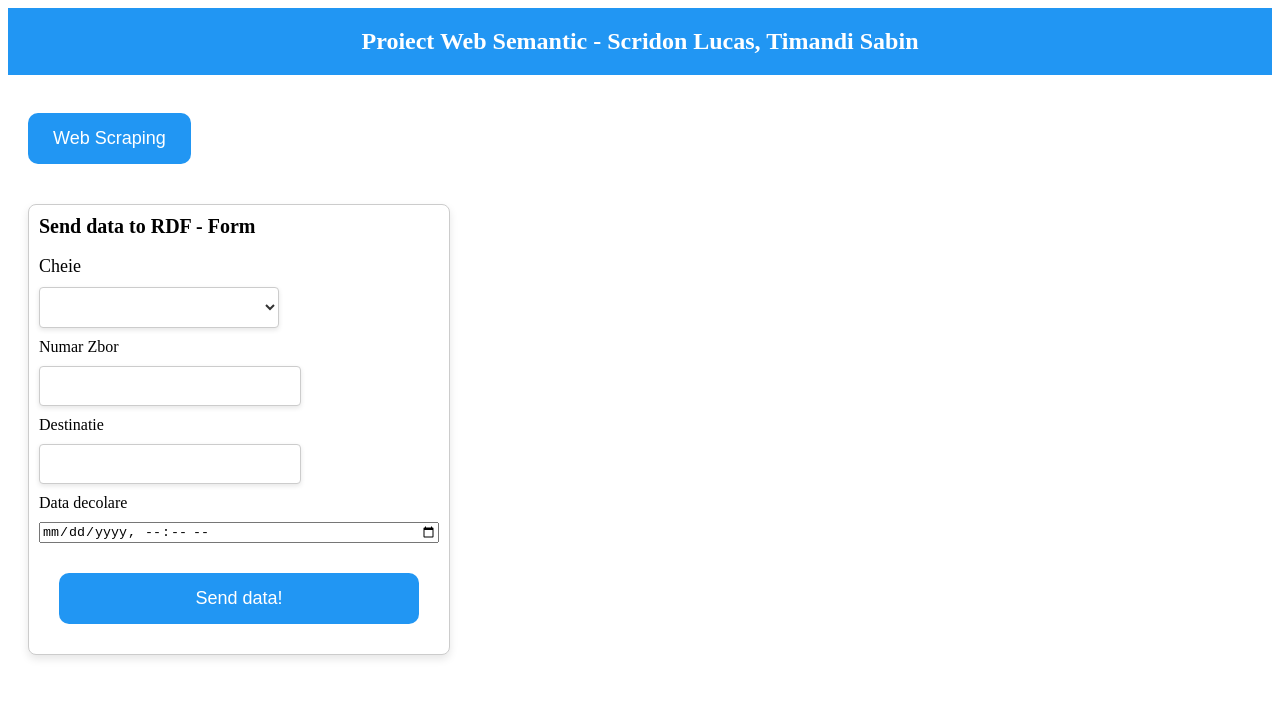
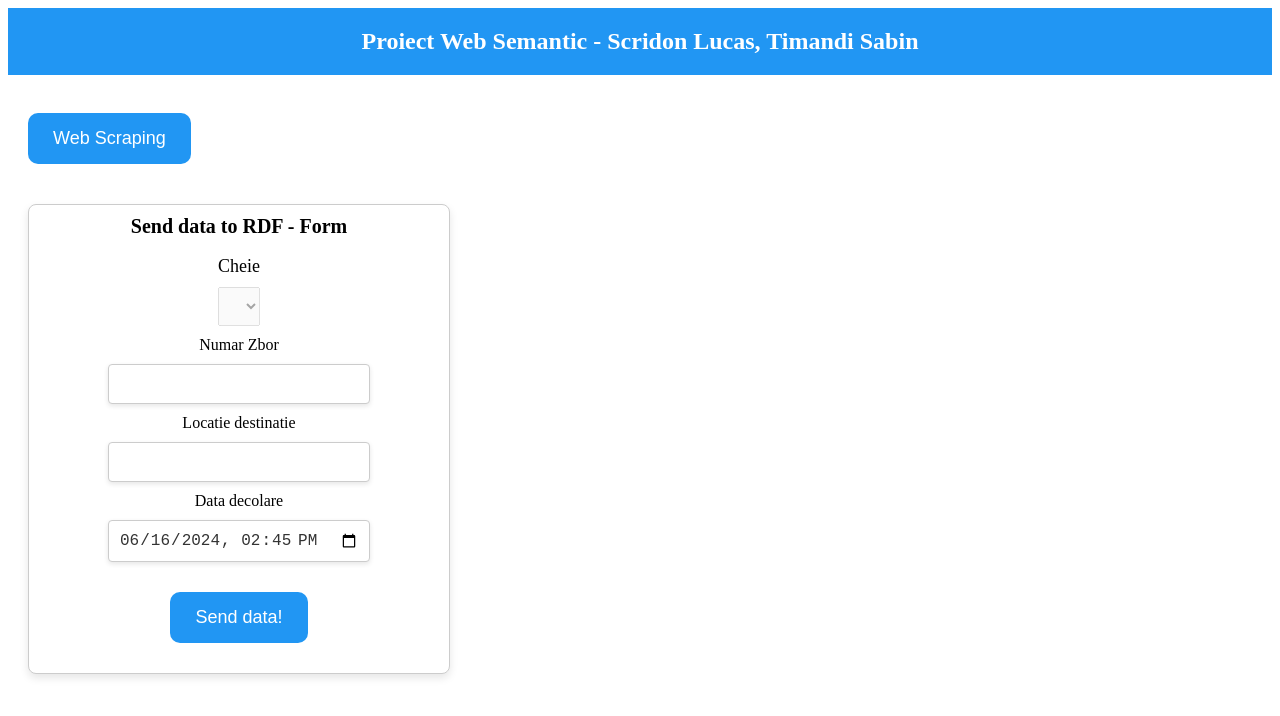
Before and after one commit to scridonlucas/semanticweb-front, a React (Vite) app: page / in a window 1280 px wide. Shown: the top 716 px of the page. Built offline with nearby package versions, Linux system fonts and the light colour scheme.

Commit message:
form done

```diff
--- a/src/App.jsx
+++ b/src/App.jsx
@@ -25,6 +25,7 @@ function App() {
       alert(error.message);
     }
   };
+
   return (
     <div style={{ minHeight: '100%' }}>
       <Header text="Proiect Web Semantic - Scridon Lucas, Timandi Sabin" />
--- a/src/Components/Form.jsx
+++ b/src/Components/Form.jsx
@@ -1,71 +1,84 @@
 import Button from './Button';
+import parsers from '../utils/parsers';
+import stlyes from '../utils/styles';
+import { useEffect, useState } from 'react';
 
 export default function Form({ data }) {
-  const formContainerStyle = {
-    backgroundColor: 'white',
-    padding: '10px',
-    borderRadius: '8px',
-    maxWidth: '400px',
-    margin: '20px',
-    boxShadow: '0 4px 8px rgba(0,0,0,0.1)',
-    border: '1px solid #ccc',
+  const [airportKey, setAirportKey] = useState('');
+  const [options, setOptions] = useState([]);
+  const [flightNumber, setFlightNumber] = useState('');
+  const [arrivalAirport, setArrivalAirport] = useState('');
+  const [departureTime, setDepartureTime] = useState('2024-06-16T14:45');
+
+  useEffect(() => {
+    data ? setOptions(parsers.gatherAirportKeys(data)) : [];
+  }, [data]);
+
+  const onAirportChange = (e) => {
+    setAirportKey(e.target.value);
   };
 
-  const pStyle = {
-    fontSize: '18px',
-    color: 'black',
+  const onFlightNumberChange = (e) => {
+    setFlightNumber(e.target.value);
   };
 
-  const hStyle = {
-    fontSize: '20px',
-    fontWeight: 'bold',
-    color: 'black',
+  const onArrivalAirportChange = (e) => {
+    setArrivalAirport(e.target.value);
   };
 
-  const inputStyle = {
-    padding: '10px',
-    fontSize: '16px',
-    color: '#333',
-    backgroundColor: '#fff',
-    border: '1px solid #ccc',
-    borderRadius: '4px',
-    boxShadow: '0 2px 5px rgba(0, 0, 0, 0.1)',
-    width: '60%',
-    maxWidth: '300px',
+  const onDepartureTimeChange = (e) => {
+    setDepartureTime(e.target.value);
   };
 
-  const selectStyle = {
-    padding: '10px',
-    fontSize: '16px',
-    color: '#333',
-    backgroundColor: '#fff',
-    border: '1px solid #ccc',
-    borderRadius: '4px',
-    cursor: 'pointer',
-    boxShadow: '0 2px 5px rgba(0, 0, 0, 0.1)',
-    width: '60%',
-    maxWidth: '300px',
+  const onFormSubmit = (e) => {
+    e.preventDefault();
+    console.log('as');
   };
-  const inputsContainer = {
-    display: 'flex',
-    flexDirection: 'column',
-    gap: '10px',
-  };
+
   return (
-    <div style={formContainerStyle}>
-      <header style={hStyle}>Send data to RDF - Form</header>
+    <div style={stlyes.formContainerStyle}>
+      <header style={stlyes.hStyle}>Send data to RDF - Form</header>
       <br />
       <form>
-        <div style={inputsContainer}>
-          <label style={pStyle}>Cheie</label>
-          <select style={selectStyle}></select>
+        <div style={stlyes.inputsContainer}>
+          <label style={stlyes.pStyle}>Cheie</label>
+          {options.length === 0 ? (
+            <select style={stlyes.selectStyleDisabled} disabled></select>
+          ) : (
+            <select
+              value={airportKey}
+              onChange={onAirportChange}
+              style={stlyes.selectStyle}
+            >
+              {options.map((option) => (
+                <option key={option.key} value={option.key}>
+                  {option.key}
+                </option>
+              ))}
+            </select>
+          )}
           <label>Numar Zbor</label>
-          <input style={inputStyle} type="text" />
-          <label>Destinatie</label>
-          <input style={inputStyle} type="text" />
+          <input
+            style={stlyes.inputStyle}
+            value={flightNumber}
+            onChange={onFlightNumberChange}
+            type="text"
+          />
+          <label>Locatie destinatie</label>
+          <input
+            style={stlyes.inputStyle}
+            value={arrivalAirport}
+            onChange={onArrivalAirportChange}
+            type="text"
+          />
           <label>Data decolare</label>
-          <input type="datetime-local" />
-          <Button text="Send data!" color="white"></Button>
+          <input
+            style={stlyes.inputStyle}
+            value={departureTime}
+            onChange={onDepartureTimeChange}
+            type="datetime-local"
+          />
+          <Button onClick={onFormSubmit} text="Send data!" color="white" />
         </div>
       </form>
     </div>
--- a/src/utils/parsers.js
+++ b/src/utils/parsers.js
@@ -30,4 +30,11 @@ const parseAirportsData = (data) => {
   return parsedData;
 };
 
-export default { parseAirportsData };
+const gatherAirportKeys = (data) => {
+  const keys = data.map((airport) => ({
+    key: airport.id,
+  }));
+  return keys;
+};
+
+export default { parseAirportsData, gatherAirportKeys };
--- /dev/null
+++ b/src/utils/styles.js
@@ -0,0 +1,68 @@
+const formContainerStyle = {
+  backgroundColor: 'white',
+  padding: '10px',
+  borderRadius: '8px',
+  maxWidth: '400px',
+  margin: '20px',
+  boxShadow: '0 4px 8px rgba(0,0,0,0.1)',
+  border: '1px solid #ccc',
+};
+
+const pStyle = {
+  fontSize: '18px',
+  color: 'black',
+};
+
+const hStyle = {
+  fontSize: '20px',
+  textAlign: 'center',
+  fontWeight: 'bold',
+  color: 'black',
+};
+
+const inputStyle = {
+  padding: '10px',
+  fontSize: '16px',
+  color: '#333',
+  backgroundColor: '#fff',
+  border: '1px solid #ccc',
+  borderRadius: '4px',
+  boxShadow: '0 2px 5px rgba(0, 0, 0, 0.1)',
+  width: '60%',
+  maxWidth: '300px',
+};
+
+const selectStyle = {
+  padding: '10px',
+  fontSize: '16px',
+  color: '#333',
+  backgroundColor: '#fff',
+  border: '1px solid #ccc',
+  borderRadius: '4px',
+  cursor: 'pointer',
+  boxShadow: '0 2px 5px rgba(0, 0, 0, 0.1)',
+  width: '60%',
+  maxWidth: '300px',
+};
+
+const selectStyleDisabled = {
+  padding: '10px',
+  maxWidth: '300px',
+};
+
+const inputsContainer = {
+  display: 'flex',
+  flexDirection: 'column',
+  gap: '10px',
+  alignItems: 'center',
+};
+
+export default {
+  formContainerStyle,
+  pStyle,
+  hStyle,
+  inputStyle,
+  selectStyle,
+  selectStyleDisabled,
+  inputsContainer,
+};
```
